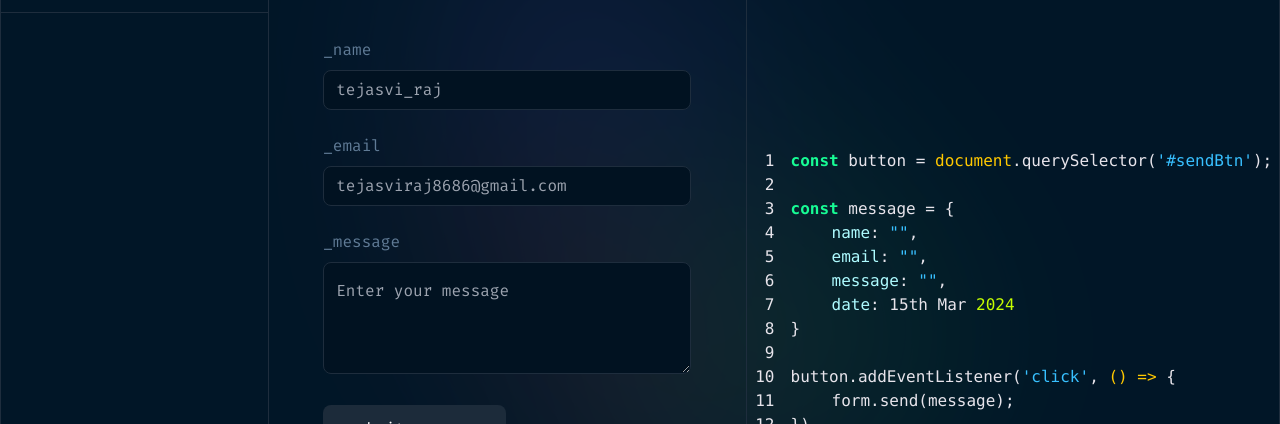
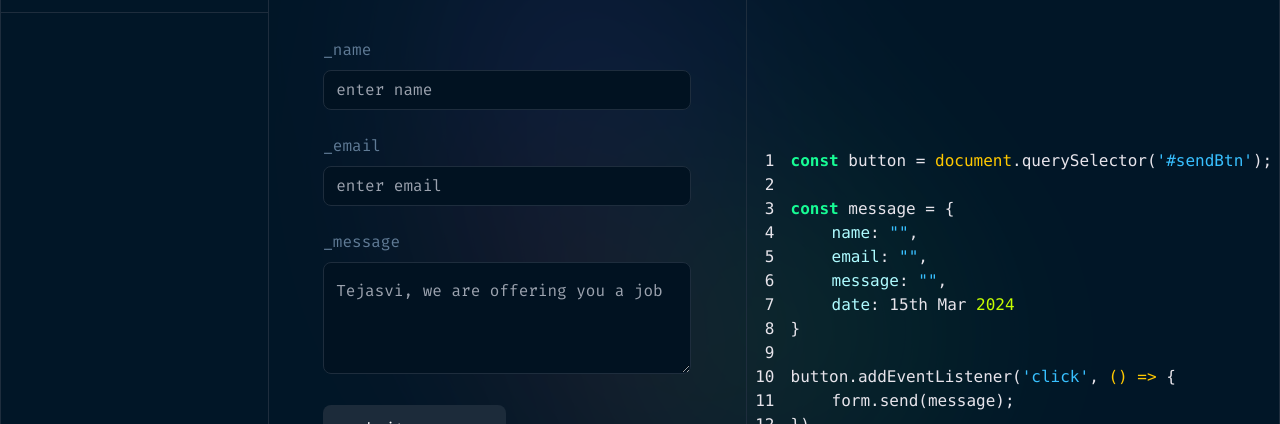
Before and after one commit to tejasvi8686/Tejasvi_portfolio, a React (Vite) app: page /contact in a window 1280 px wide. Shown: the part 199-623 px from the top of the page. Built offline with nearby package versions, Linux system fonts and the light colour scheme.

Commit message:
changes in contact form

```diff
--- a/src/pages/Contact/Contact.jsx
+++ b/src/pages/Contact/Contact.jsx
@@ -88,7 +88,7 @@ const Contact = () => {
                     <br />
                     <input
                       type="text"
-                      placeholder="tejasvi_raj"
+                      placeholder="enter name"
                       name="user_name"
                       onChange={(e) => setName(e.target.value)}
                     />
@@ -99,7 +99,7 @@ const Contact = () => {
                     <input
                       type="email"
                       name="user_email"
-                      placeholder="tejasviraj8686@gmail.com"
+                      placeholder="enter email"
                       required
                       onChange={(e) => setEmail(e.target.value)}
                     />
@@ -109,7 +109,7 @@ const Contact = () => {
                     <br />
                     <textarea
                       name="message"
-                      placeholder="Enter your message"
+                      placeholder="Tejasvi, we are offering you a job"
                       required
                       onChange={(e) => setMessage(e.target.value)}
                       className="md:w-[23rem] w-[20rem] h-28 bg-p3 rounded-lg px-3 py-4 outline-none border border-p4 mt-2"
```
